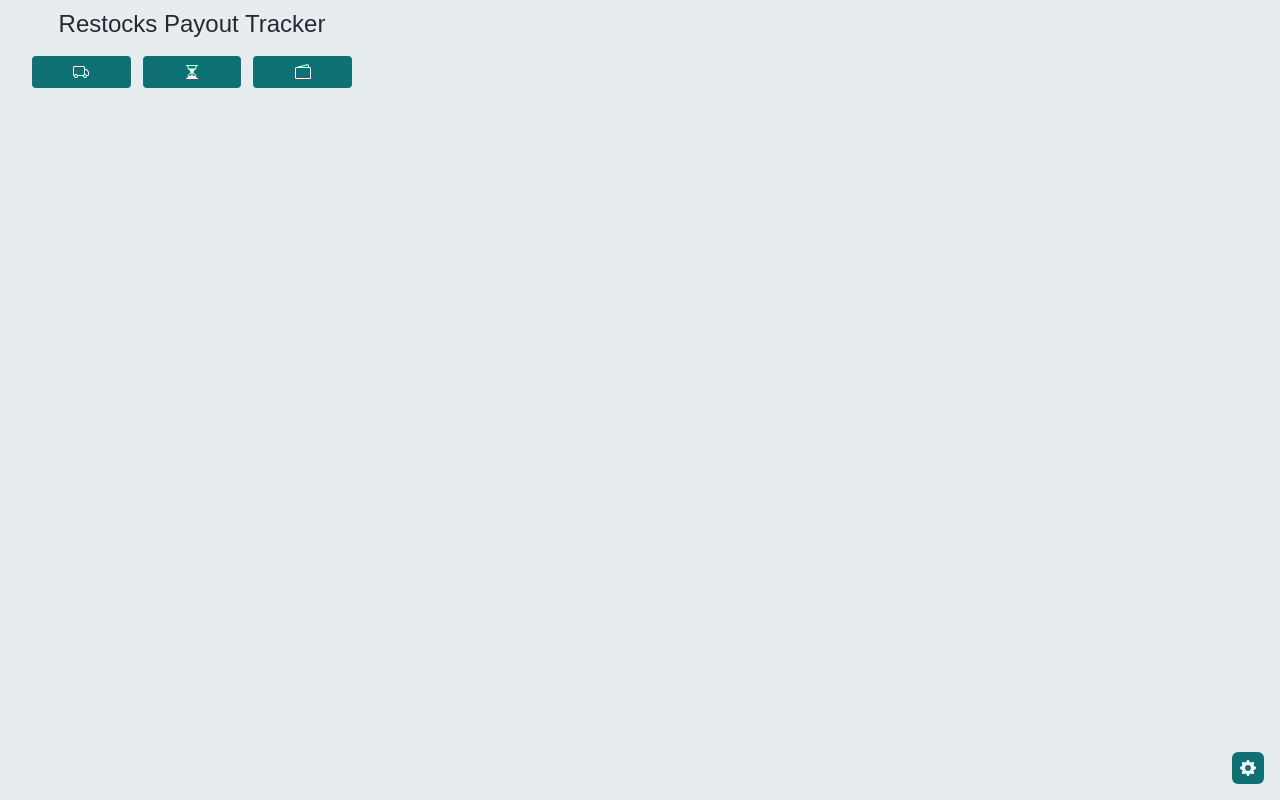
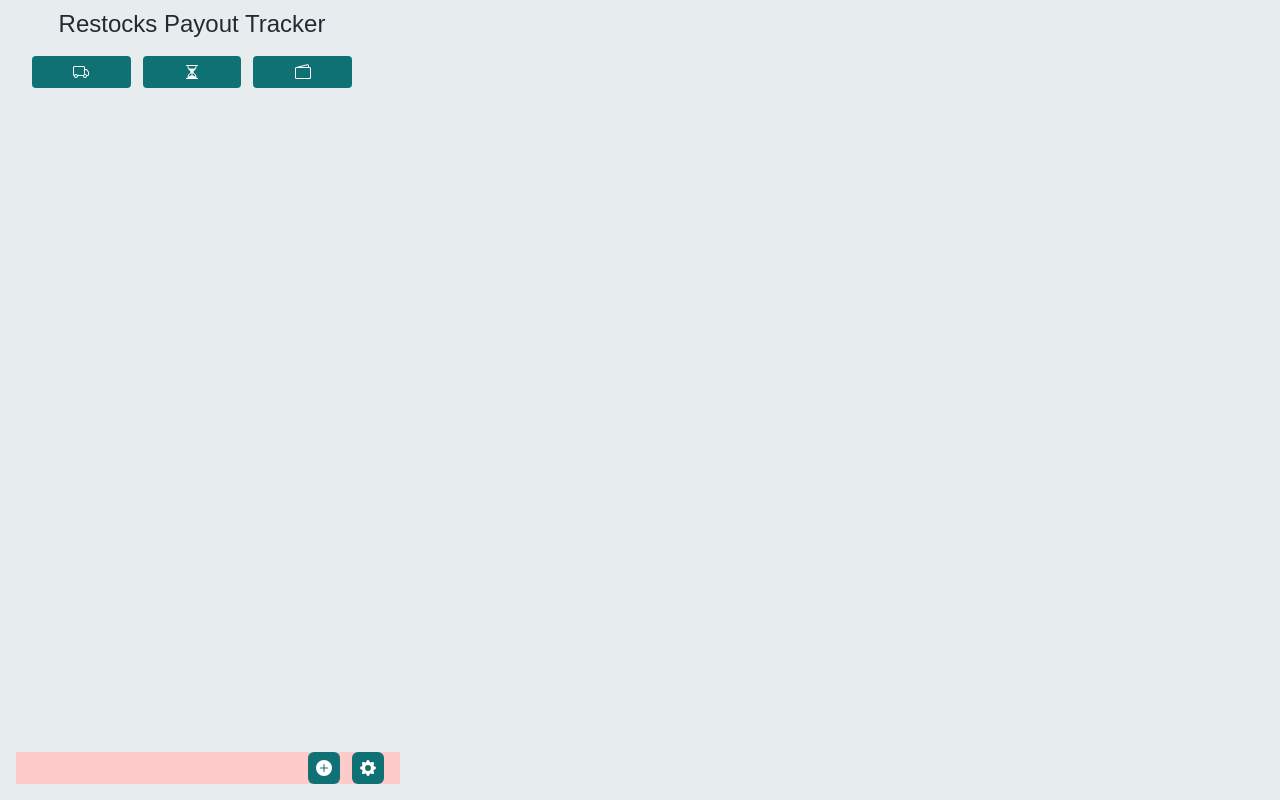
Before and after one commit to williambaele/payout-tracker-extension, a browser extension: page index.html in a window 1280 px wide. Drawn offline with Linux system fonts and the light colour scheme.

Commit message:
Added set up webhook

```diff
--- a/index.html
+++ b/index.html
@@ -30,12 +30,21 @@
           </svg>
         </div>
       </div>
+      <!-- BODY -->
       <div id="main">
       </div>
     </div>
-    <!-- BODY -->
   </div>
-  <div class="flex mb-4 absolute bottom-0 right-4 items-center gap-3">
+  <!-- BOTTOM SETTINGS -->
+  <div class="flex mb-4 absolute bottom-0 justify-end bg-red-200 items-center gap-3 w-96 px-4">
+    <div>
+      <button class="bg-[#0f7173] rounded-md p-2 text-sm text-white font-medium" id="addsale">
+        <svg xmlns="http://www.w3.org/2000/svg" width="16" height="16" fill="currentColor" class="bi bi-plus-circle-fill" viewBox="0 0 16 16">
+          <path d="M16 8A8 8 0 1 1 0 8a8 8 0 0 1 16 0zM8.5 4.5a.5.5 0 0 0-1 0v3h-3a.5.5 0 0 0 0 1h3v3a.5.5 0 0 0 1 0v-3h3a.5.5 0 0 0 0-1h-3v-3z"/>
+        </svg>
+      </button>
+    </div>
+    <div>
       <div id="formwebhook" class="hidden">
         <form action="" id="formwebhook">
           <input type="text" id="urlwebhook" class="bg-gray-300 p-2 rounded-md" placeholder="Your webhook's url">
@@ -49,6 +58,7 @@
         </button>
       </div>
     </div>
+  </div>
   <script src="app.js"></script>
 </body>
 </html>
```
Also changed, not shown: dist/output.css. Lines whose indentation alone changed are shown as unchanged.
